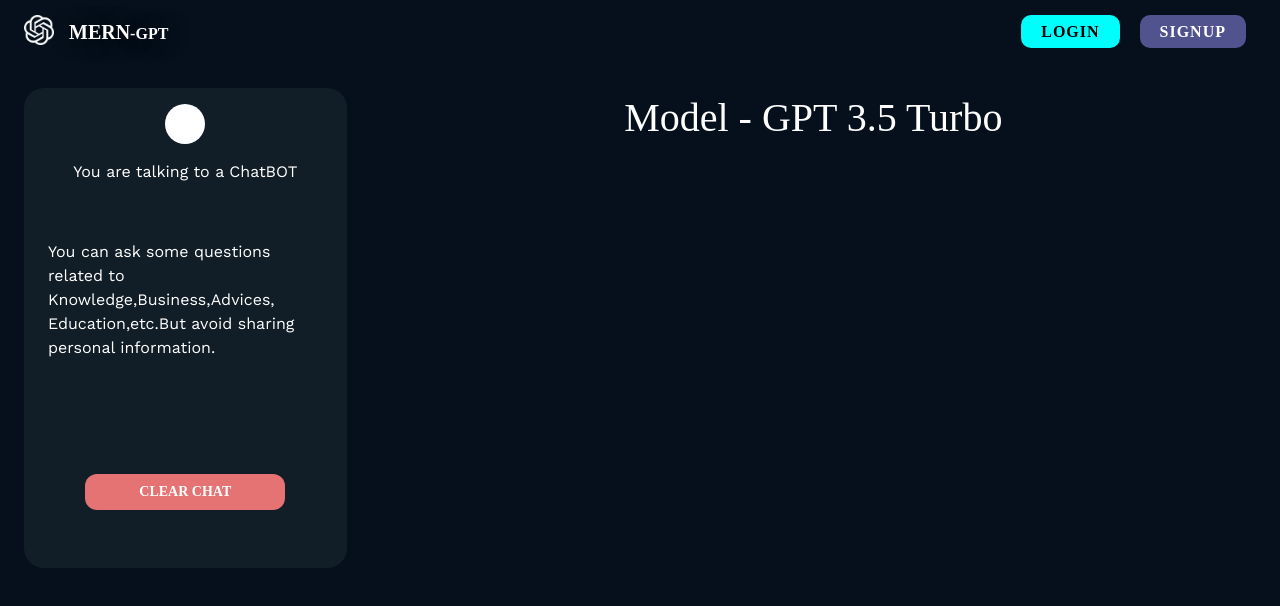
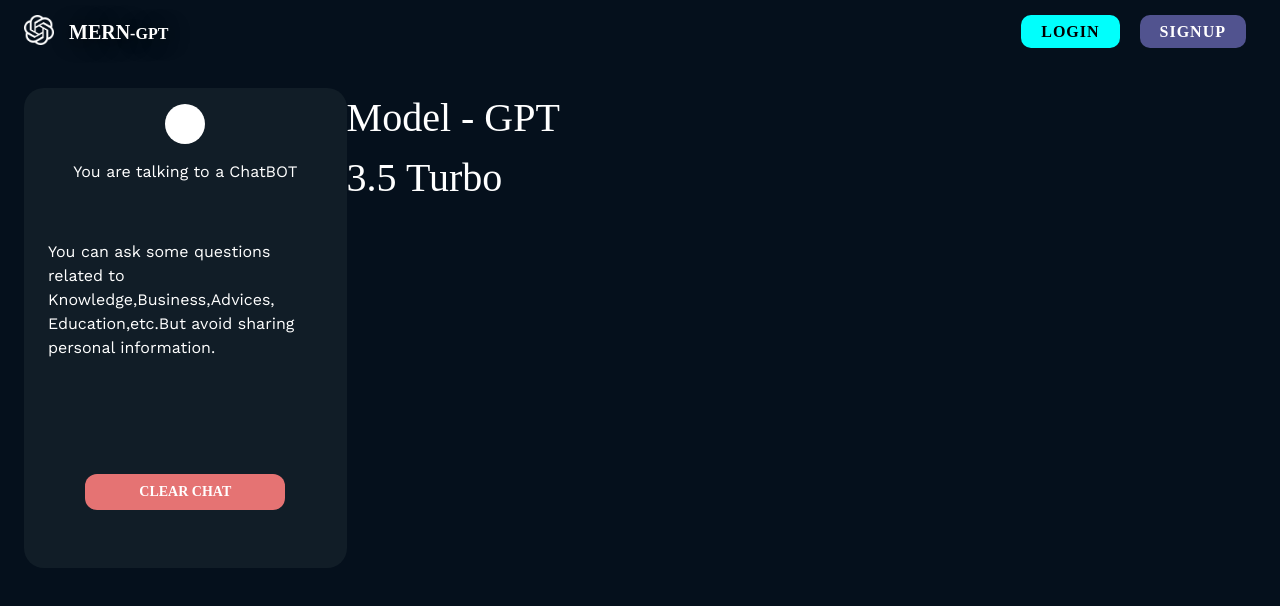
Before and after one commit to SanaUllahRasheed123/mern-openai-chatbot, a React (Vite) app in the folder frontend/: page /chat in a window 1280 px wide. Shown: the top 606 px of the page. Built offline with nearby package versions, Linux system fonts and the light colour scheme; no server answers.

Commit message:
Designing UI.

```diff
--- a/frontend/src/pages/Chat.tsx
+++ b/frontend/src/pages/Chat.tsx
@@ -71,6 +71,21 @@
           Model - GPT 3.5 Turbo
 
         </Typography>
+        <Box
+        sx={{
+          width:'100%',
+          height:'60vh',
+          borderRadius:3,
+          mx:'auto',
+          display:'flex',
+          flexDirection:'column',
+          overflow:'scroll',
+          overflowX:'hidden',
+          scrollBehavior:'smooth',
+        }}
+        >
+
+        </Box>
 
       </Box>
     </Box>
```
